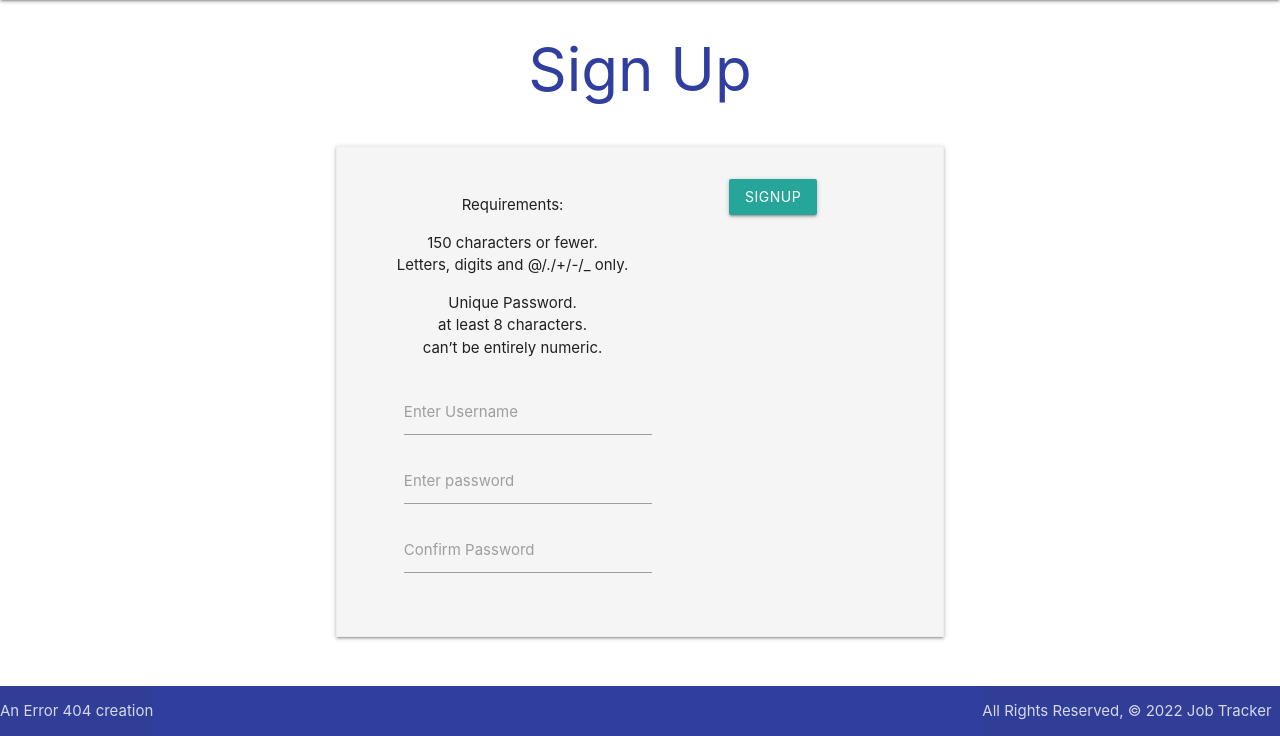
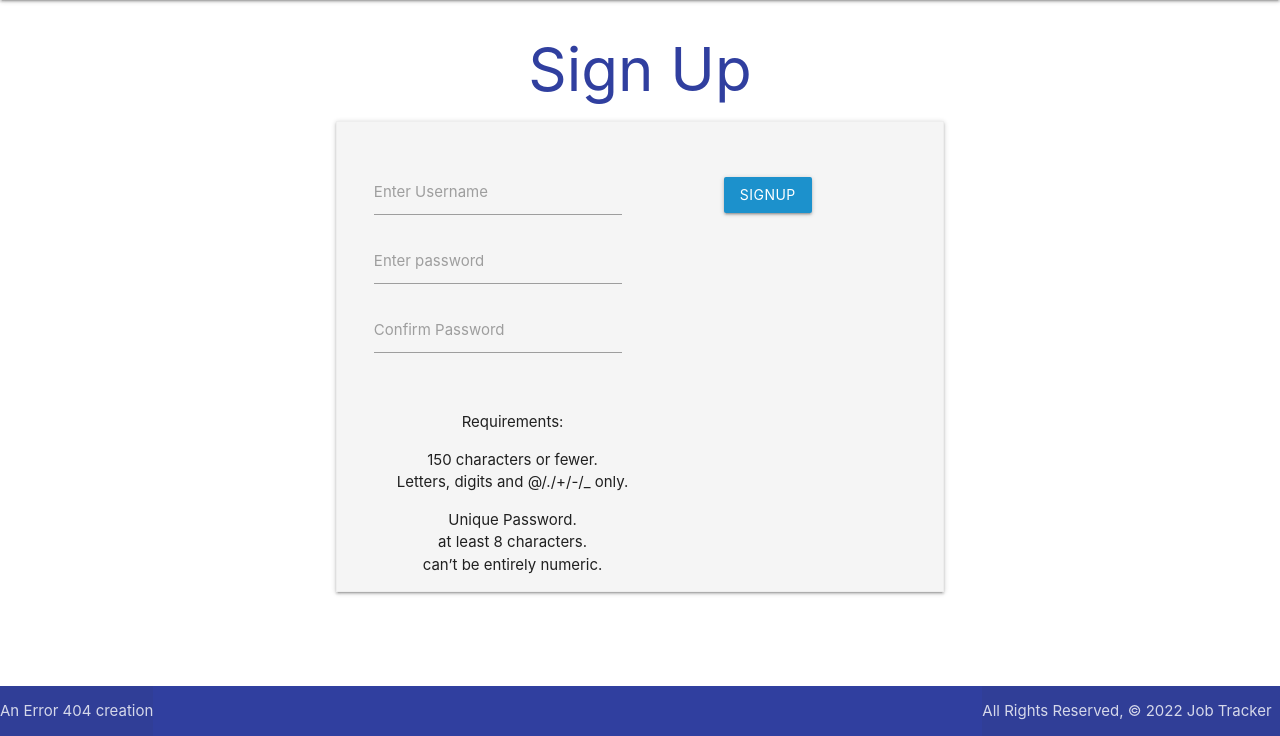
Before and after one commit to lilibella28/Job-Tracker, a Django app: page /accounts/signup/ in a window 1280 px wide. Shown: the part 64-800 px from the top of the page. Run offline with Django 4.2, Linux system fonts and the light colour scheme.

Commit message:
adding css

```diff
--- a/main_app/static/css/style.css
+++ b/main_app/static/css/style.css
@@ -78,10 +78,17 @@ h1 {
     margin-bottom: 30px;
 }
 
-.containersignup {
-    margin-top: 50px;
+
+
+.colsignup {
+    margin-right: 30px;
 }
 
-.colsignup {
-    margin-left: 30px;
+
+.signupbtn {
+    background-color: #1c91cc;
 }
+
+.loginbtn {
+    background-color: #1c91cc;
+}
--- a/main_app/templates/registration/login.html
+++ b/main_app/templates/registration/login.html
@@ -15,7 +15,7 @@
           <div class="input-field row s6">
             <input class="validate" type="password" name="password" id="password">
             <label for="password">Enter your password</label>
-            <input type="submit" class="btn" value="login">
+            <input type="submit" class="btn loginbtn" value="login">
             <input type="hidden" name="next" value="{{ next }}">
             </div>
         </div>
--- a/main_app/templates/registration/signup.html
+++ b/main_app/templates/registration/signup.html
@@ -12,14 +12,7 @@
 
 	<div class="container col s6">
 		<div class="z-depth-1 grey lighten-4 row" style="display: inline-block; padding: 32px 48px 0px 48px; border: 1px solid #EEE;">
-			<div class="container col s6">
-				<div><p>Requirements:</p></div>
-				<div><p>150 characters or fewer.<br>
-					 Letters, digits and @/./+/-/_ only.</p></div>
-				<div><p>Unique Password.<br>
-					   at least 8 characters.<br>
-					  can’t be entirely numeric.</p></div>
-			  </div>
+			<div>
 			<div class='col colsignup'>
 			<div class="row">
 			<div class='input-field row s6'>
@@ -29,18 +22,29 @@
 			<div class='input-field row s6'>
 			  <input class='validate' type='password' name='password1' autocomplete="new-password" id='id_password1' />
 			  <label for='id_password1'>Enter password</label>
-		  </div>
+		    </div>
 			<div class='input-field row s6'>
 			  <input class='validate' type='password' name='password2' autocomplete="new-password" id='id_password2' />
 			  <label for='id_password2'>Confirm Password</label>
             </div>
-		 </div>
+		    </div>
+		    </div>
+		    <div class="container col s6">
+			<div><p>Requirements:</p></div>
+			<div><p>150 characters or fewer.<br>
+				 Letters, digits and @/./+/-/_ only.</p>
+			</div>
+			<div><p>Unique Password.<br>
+				   at least 8 characters.<br>
+				  can’t be entirely numeric.</p>
+			</div>
 		</div>
-		<div class="row">
-		<input type="submit" class="btn" value="signup">
 		</div>
-	    </div>
+		<br>
+		<div class="signupcenter">
+		<input type="submit" class="btn signupbtn" value="signup">
 		</div>
+		<br>
 	</div>
 </form>
 
```
